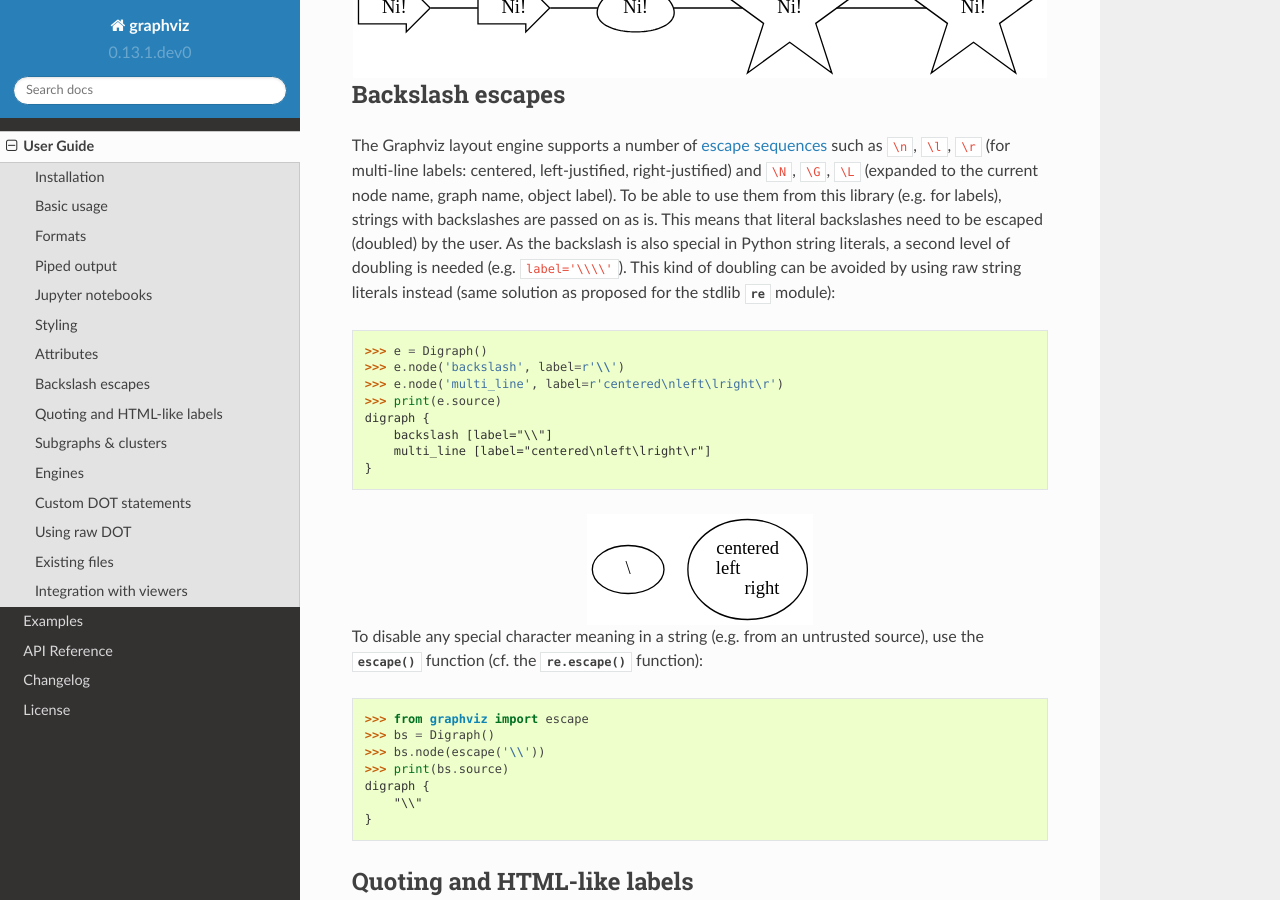
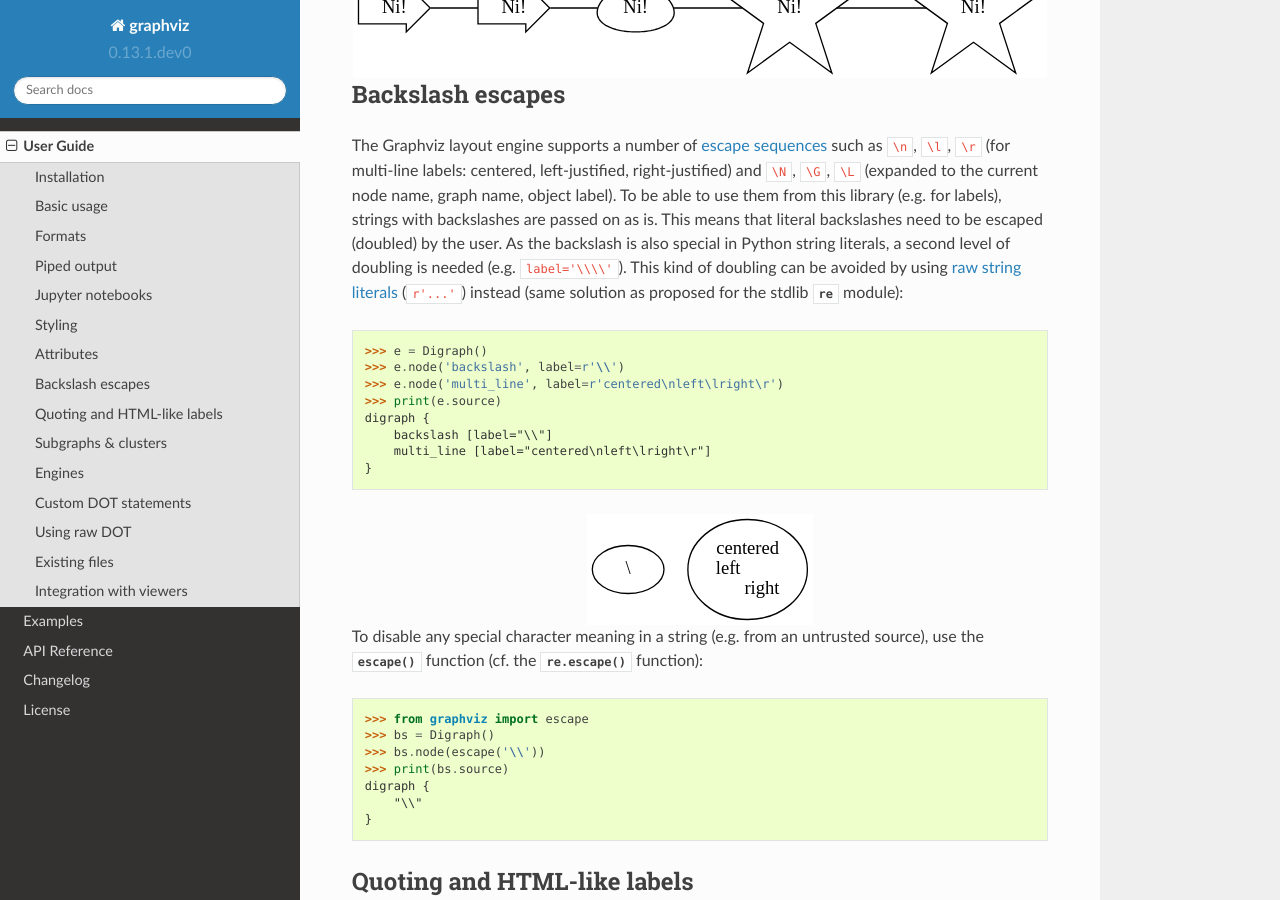
Before and after one commit to xflr6/graphviz, a Sphinx documentation site: the page built from docs/manual.rst, in a window 1280 px wide and 900 px high, scrolled down 4959 px. Built offline with Sphinx 7.4.7 and the Read the Docs theme 2.0.0, drawn with Linux system fonts in a browser that asks for light colours; the version number is read from the project's files by our own code.

```diff
--- a/docs/manual.rst
+++ b/docs/manual.rst
@@ -272,8 +272,8 @@ use them from this library (e.g. for labels), strings with backslashes are
 passed on as is. This means that literal backslashes need to be escaped
 (doubled) by the user. As the backslash is also special in Python string
 literals, a second level of doubling is needed (e.g. ``label='\\\\'``). This
-kind of doubling can be avoided by using raw string literals instead (same
-solution as proposed for the stdlib :mod:`re` module):
+kind of doubling can be avoided by using `raw string literals`_ (``r'...'``)
+instead (same solution as proposed for the stdlib :mod:`re` module):
 
 .. code:: python
 
```
Also changed, not shown: other parts of docs/manual.rst (+1 -0 lines).
